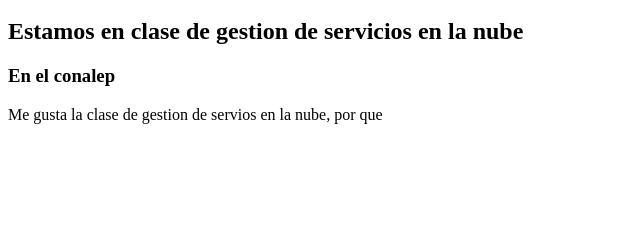
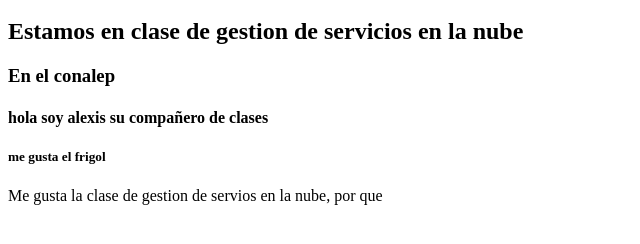
Before and after one commit to julissajudit/conalep.github.ion, a plain HTML site: page index.html in a window 1280 px wide. Shown: the part 48-292 px from the top of the page, without its empty margins (0-640 px from the left). Drawn offline with Linux system fonts and the light colour scheme.

Commit message:
textfinal index.html

```diff
--- a/index.html
+++ b/index.html
@@ -1,4 +1,6 @@
 <h1> septiembre de 2023 </h1>
 <h2> Estamos en clase de gestion de servicios en la nube </h2>
 <h3> En el conalep </h3>
+<h4> hola soy alexis su compañero de clases </h4>
+<h5> me gusta el frigol </h5>
 <p> Me gusta la clase de gestion de servios en la nube, por que </p>
```
